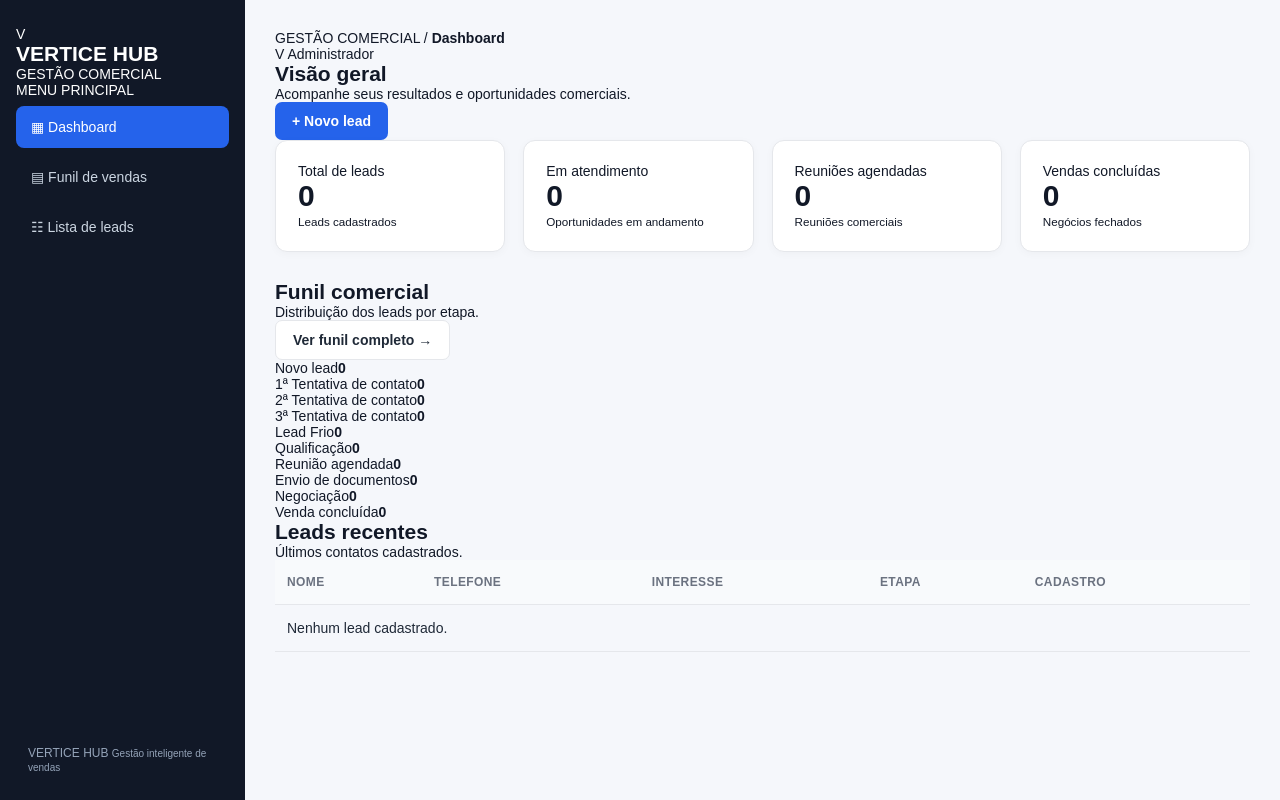
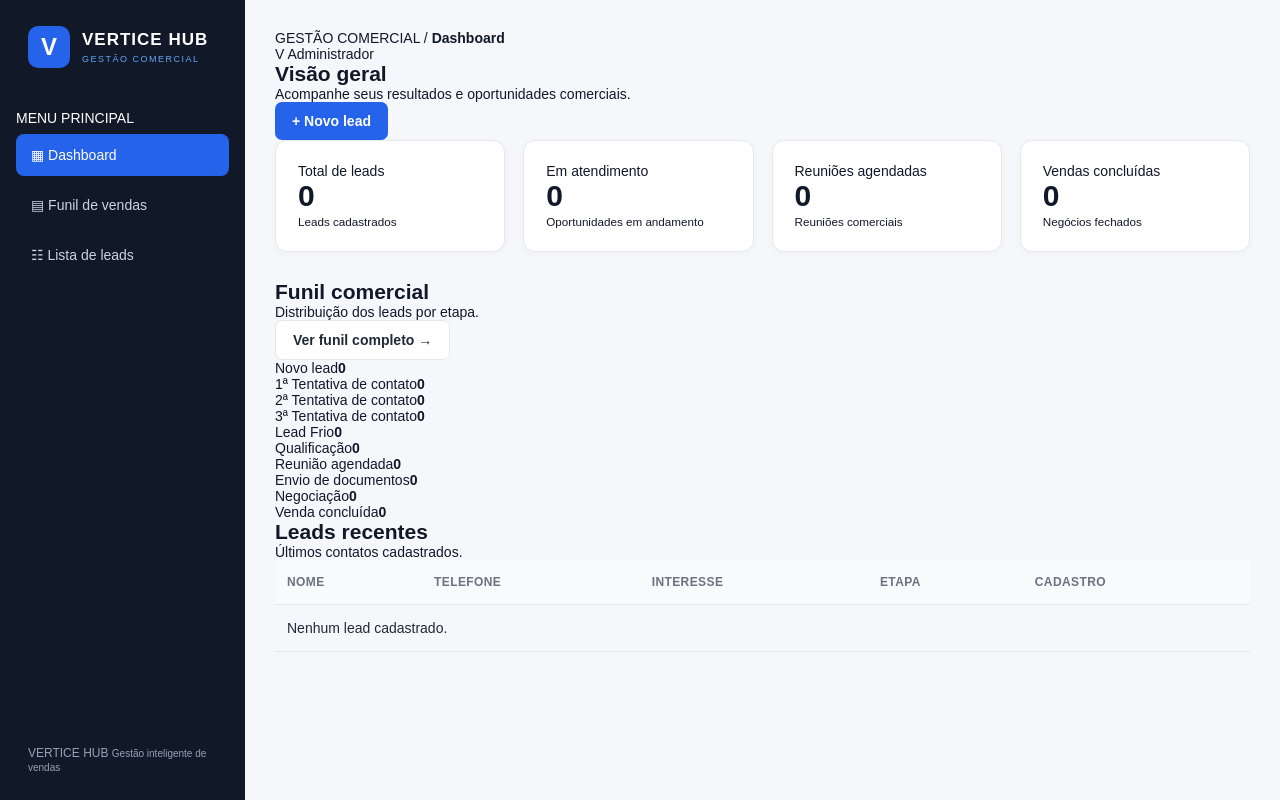
Before and after one commit to viniciusbizarimrv/verticehub, a plain HTML site: page index.html in a window 1280 px wide. Drawn offline with Linux system fonts and the light colour scheme.

Commit message:
Add brand styles to style.css

```diff
--- a/style.css
+++ b/style.css
@@ -569,3 +569,40 @@ textarea {
         max-width: none;
     }
 }
+.brand {
+    display: flex;
+    align-items: center;
+    gap: 12px;
+    padding: 0 12px;
+    margin-bottom: 42px;
+}
+
+.brand-logo {
+    width: 42px;
+    height: 42px;
+    flex-shrink: 0;
+    display: flex;
+    align-items: center;
+    justify-content: center;
+    background: var(--blue);
+    color: var(--white);
+    font-size: 24px;
+    font-weight: 800;
+    border-radius: 10px;
+}
+
+.brand h2 {
+    font-size: 17px;
+    font-weight: 800;
+    letter-spacing: 1px;
+    color: var(--white);
+    white-space: nowrap;
+}
+
+.brand span {
+    display: block;
+    margin-top: 4px;
+    color: #60a5fa;
+    font-size: 9px;
+    letter-spacing: 1.5px;
+}
```
